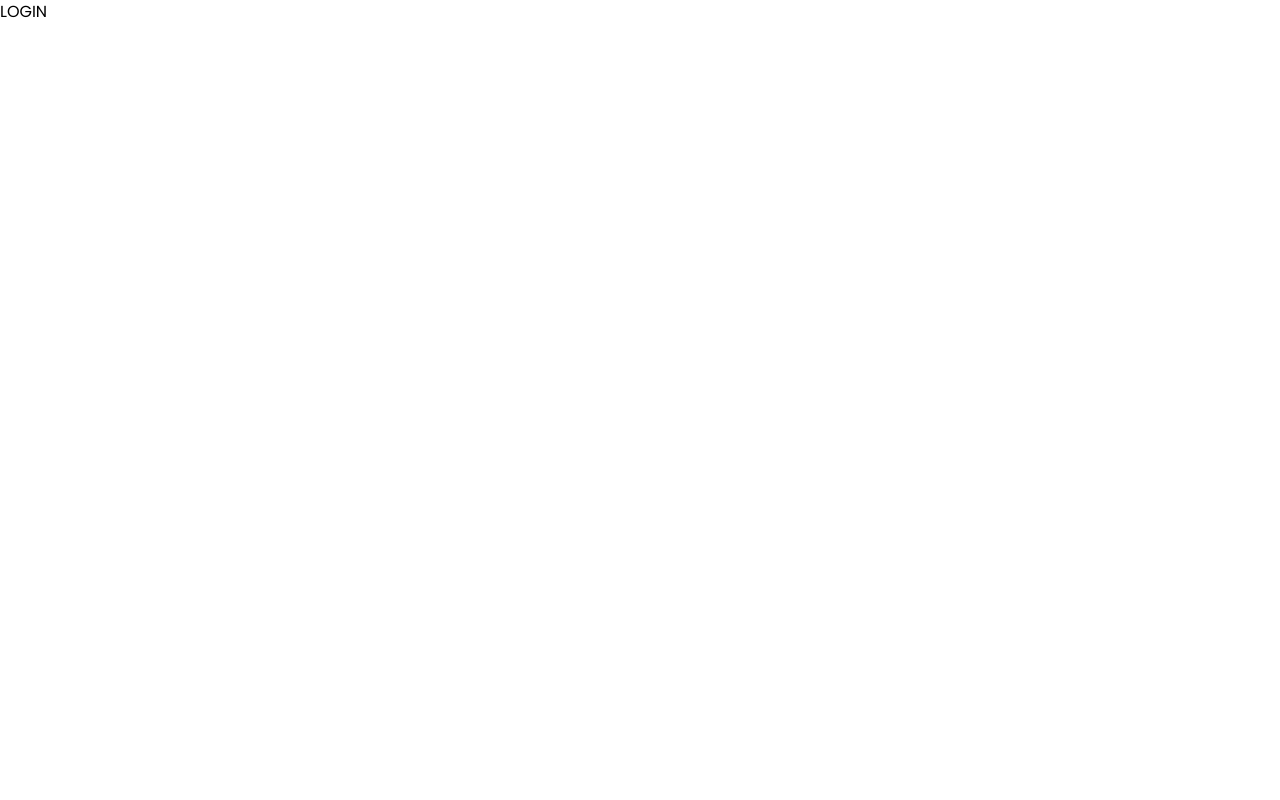
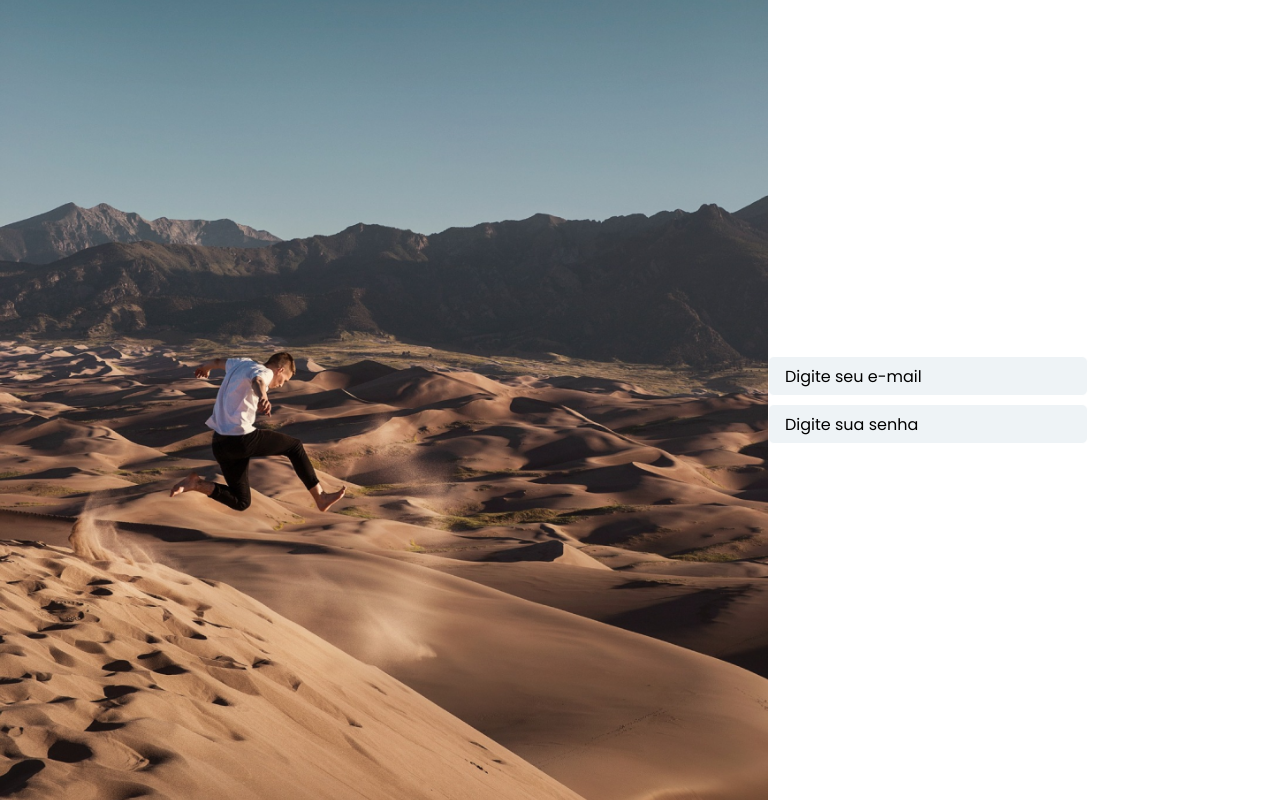
Before and after one commit to estherferreira/PI-4-PUC-CAMPINAS-SYNCHRONIZE, a Next.js app in the folder frontend/: page /login in a window 1280 px wide. Built offline with nearby package versions, Linux system fonts and the light colour scheme.

Commit message:
feat: added Navbar and Footer

```diff
--- a/frontend/pages/login.tsx
+++ b/frontend/pages/login.tsx
@@ -1,7 +1,41 @@
-import { Box, Text } from "@chakra-ui/react";
+import {
+  Box,
+  Center,
+  Flex,
+  Grid,
+  GridItem,
+  Input,
+  Stack,
+} from "@chakra-ui/react";
+import Image from "next/image";
+import LoginImage from "../assets/sandDuneGuy.png";
 
 const Login = () => {
-  return <Box height="40vh">LOGIN</Box>;
+  return (
+    <Box height="100vh">
+      <Grid templateColumns="repeat(10, 1fr)">
+        <GridItem colSpan={6} h="100vh" position="relative">
+          <Image src={LoginImage} alt="Image" layout="fill" objectFit="cover" />
+        </GridItem>
+        <GridItem colSpan={4} h="100vh">
+          <Flex alignItems="center" h="inherit" w="40vh">
+            <Stack w="inherit">
+              <Input
+                placeholder="Digite seu e-mail"
+                bgColor="offwhite"
+                borderColor="white"
+              />
+              <Input
+                placeholder="Digite sua senha"
+                bgColor="offwhite"
+                borderColor="white"
+              />
+            </Stack>
+          </Flex>
+        </GridItem>
+      </Grid>
+    </Box>
+  );
 };
 
 export default Login;
```
Also changed, not shown: frontend/pages/components/Navbar.tsx (added, +64 -0 lines), frontend/pages/index.tsx (+19 -2 lines), frontend/assets/Logo.svg (added), frontend/assets/sandDuneGuy.png (added).
